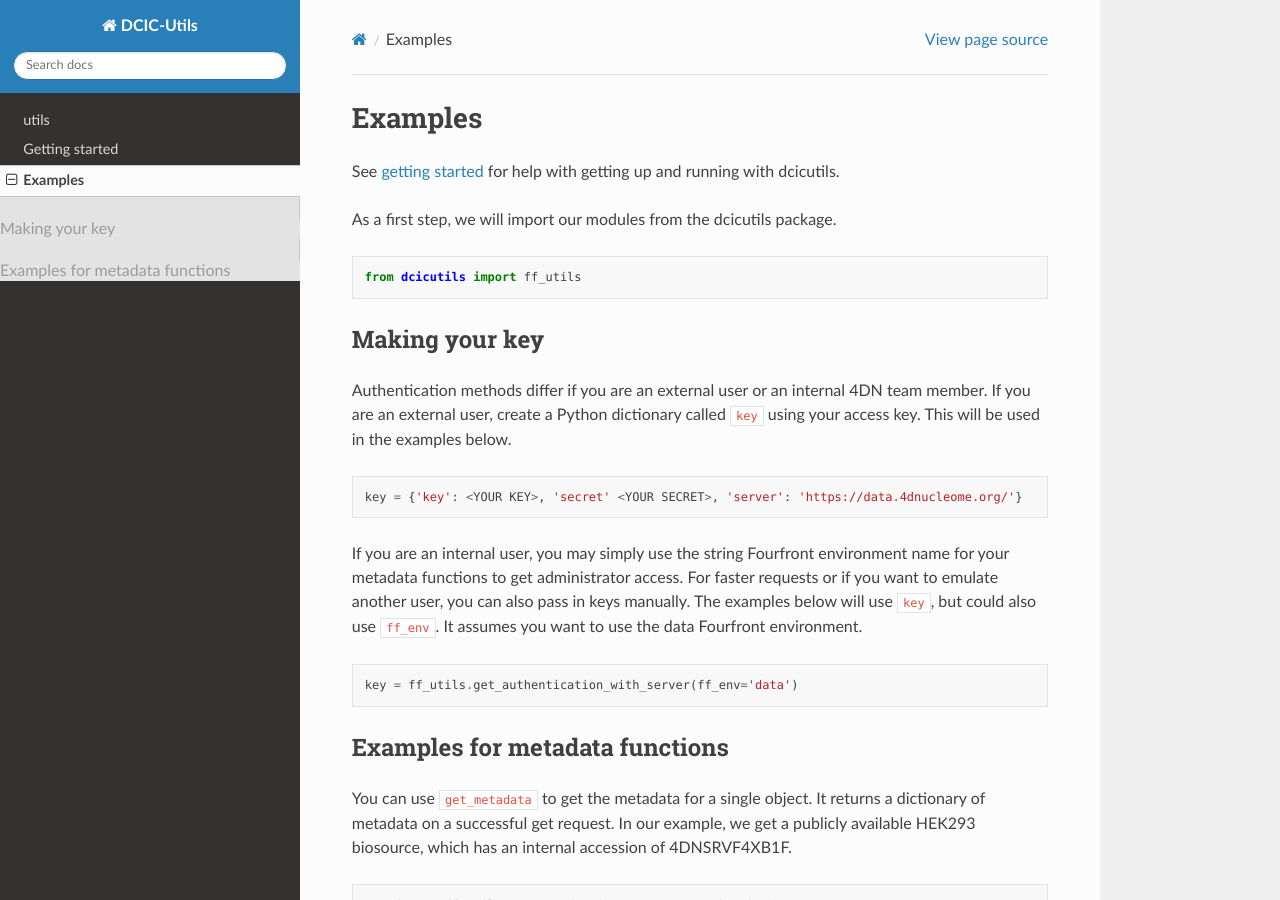
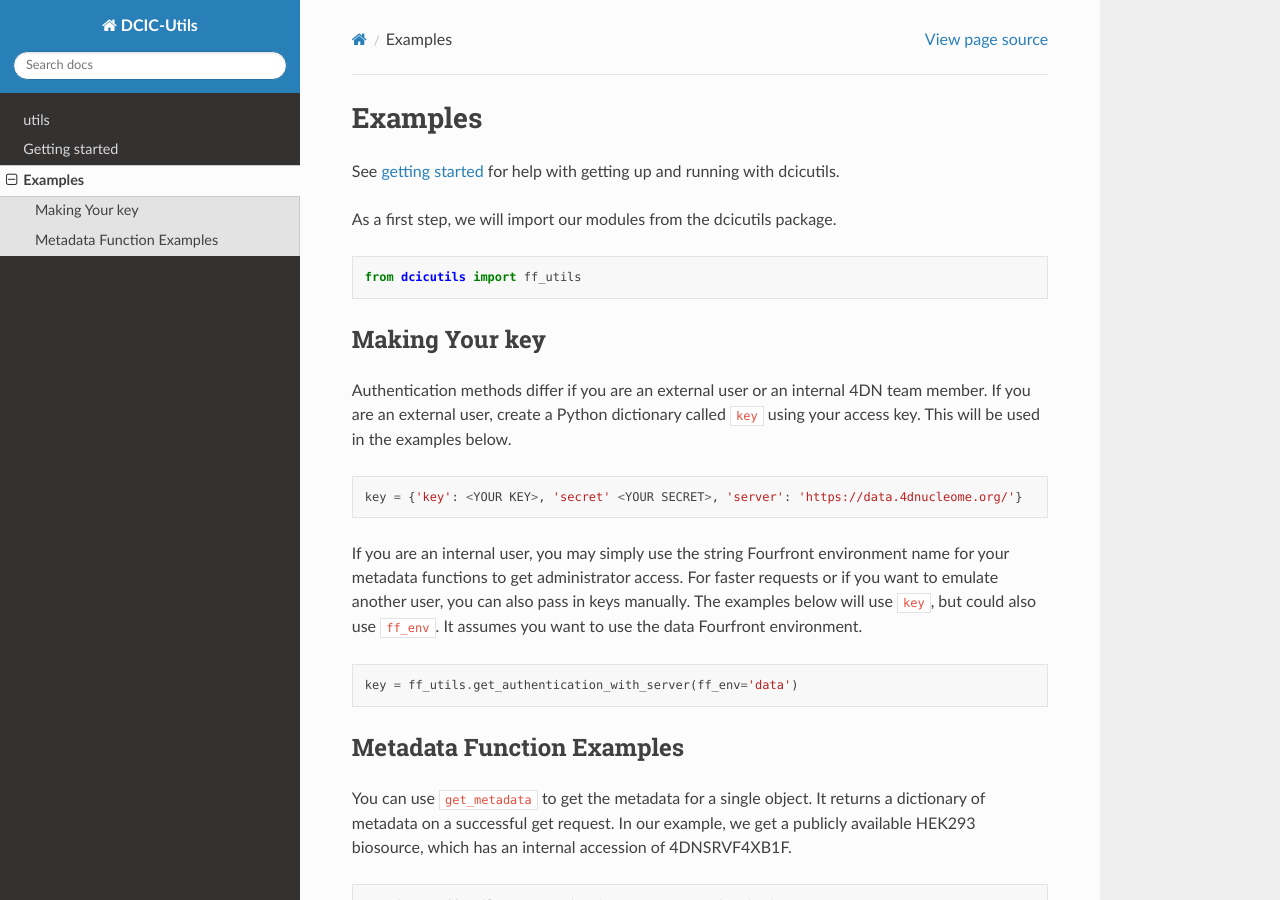
Before and after one commit to 4dn-dcic/utils, a Sphinx documentation site: the page built from docs/source/examples.rst, in a window 1280 px wide and 900 px high. Built offline with Sphinx 7.4.7 and the Read the Docs theme 2.0.0, drawn with Linux system fonts in a browser that asks for light colours; pages that are not in the unit, such as notebooks, are missing from menus; part of the change alters nothing that is shown.

```diff
--- a/docs/source/examples.rst
+++ b/docs/source/examples.rst
@@ -1,9 +1,6 @@
-.. role:: raw-html-m2r(raw)
-   :format: html
-
-
+========
 Examples
-====================================
+========
 
 See `getting started <'./getting_started.md'>`_ for help with getting up and running with dcicutils.
 
@@ -13,8 +10,8 @@ As a first step, we will import our modules from the dcicutils package.
 
    from dcicutils import ff_utils
 
-:raw-html-m2r:`<a name="key"></a>`\ Making your key
-^^^^^^^^^^^^^^^^^^^^^^^^^^^^^^^^^^^^^^^^^^^^^^^^^^^^^
+Making Your key
+^^^^^^^^^^^^^^^
 
 Authentication methods differ if you are an external user or an internal 4DN team member. If you are an external user, create a Python dictionary called ``key`` using your access key. This will be used in the examples below.
 
@@ -28,7 +25,7 @@ If you are an internal user, you may simply use the string Fourfront environment
 
    key = ff_utils.get_authentication_with_server(ff_env='data')
 
-:raw-html-m2r:`<a name="metadata"></a>`\ Examples for metadata functions
+Metadata Function Examples
 ^^^^^^^^^^^^^^^^^^^^^^^^^^^^^^^^^^^^^^^^^^^^^^^^^^^^^^^^^^^^^^^^^^^^^^^^^^
 
 You can use ``get_metadata`` to get the metadata for a single object. It returns a dictionary of metadata on a successful get request. In our example, we get a publicly available HEK293 biosource, which has an internal accession of 4DNSRVF4XB1F.
```
Also changed, not shown: .travis.yml.
